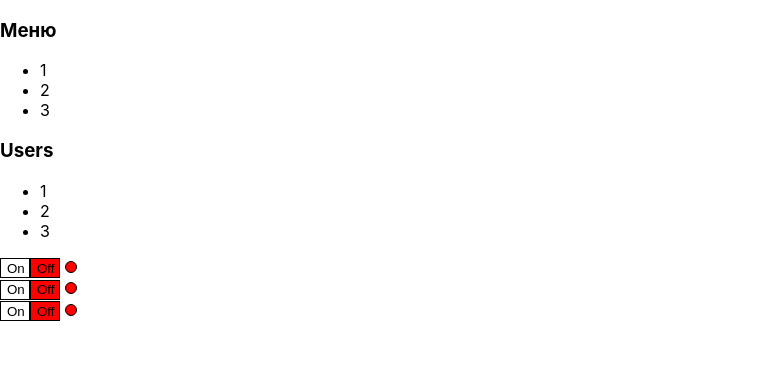
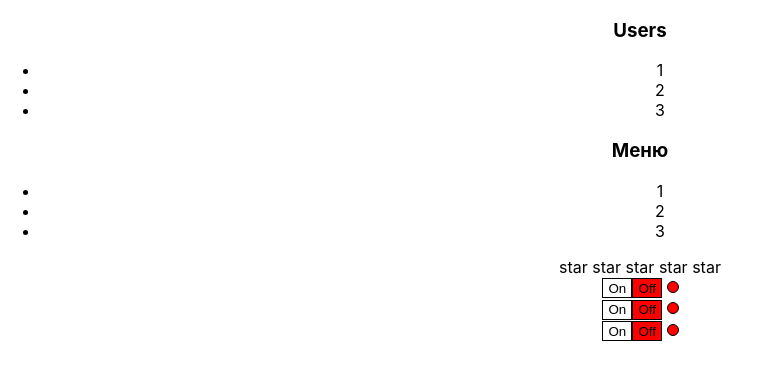
Before and after one commit to arslanbekast/react-kabzda-podrobno, a React (Create React App) app: page / in a window 1280 px wide. Shown: the top 380 px of the page, without its empty margins (0-784 px from the left). Built offline with nearby package versions, Linux system fonts and the light colour scheme.

Commit message:
Changed App component

```diff
--- a/src/App.tsx
+++ b/src/App.tsx
@@ -3,15 +3,19 @@ import './App.css';
 import {Accordion} from "./components/Accordion/Accordion";
 import {Rating} from "./components/Rating/Rating";
 import OnOff from "./components/OnOff/OnOff";
+import {UncontrolledRating} from "./components/UncontrolledRating/UncontrolledRating";
+import {UncontrolledAccordion} from "./components/UncontrolledAccordion/UncontrolledAccordion";
 
 function App() {
     return (
-        <div>
+        <div className={'App'}>
             {/*<PageTitle title={"This is APP component"}/>*/}
             {/*<PageTitle title={"My friends"}/>*/}
-            {/*<Rating value={3}/>*/}
-            <Accordion title={"Меню"}/>
-            <Accordion title={"Users"}/>
+            <Accordion title={"Users"} collapsed={false}/>
+
+            <UncontrolledAccordion title={"Меню"}/>
+            <UncontrolledRating />
+
             {/*<Rating value={0}/>*/}
             {/*<Rating value={1}/>*/}
             {/*<Rating value={2}/>*/}
```
